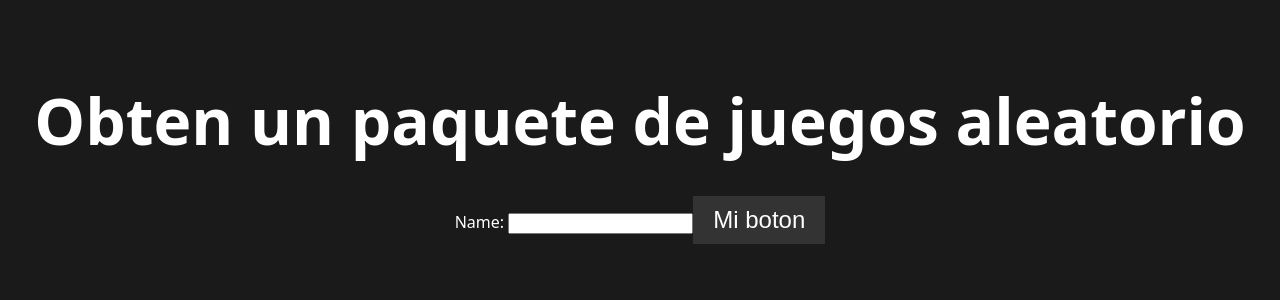
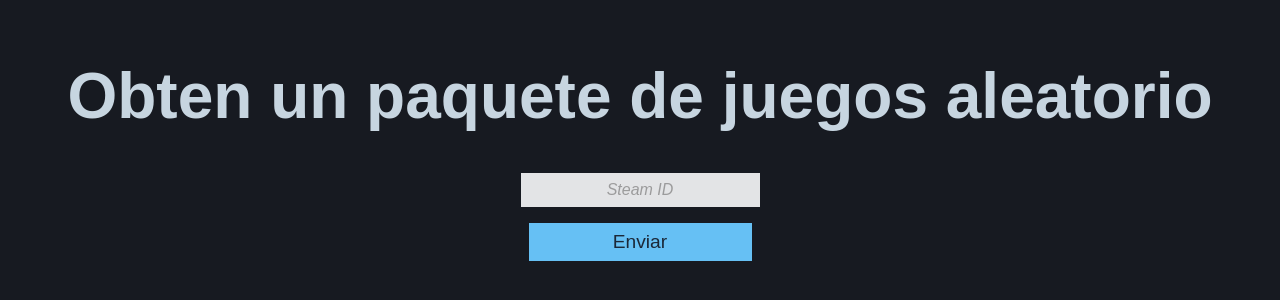
Before and after one commit to tamboles98/steamFloodgate, a React (Vite) app in the folder packages/front/: page / in a window 1280 px wide. Shown: the part 256-556 px from the top of the page. Built offline with nearby package versions, Linux system fonts and the light colour scheme.

Commit message:
Mejorar estilos y seguir atomizando componentes

```diff
--- /dev/null
+++ b/packages/front/src/components/SteamIdForm/SteamIdForm.css
@@ -0,0 +1,23 @@
+.steamIdForm {
+  display: flex;
+  flex-direction: column;
+  align-items: center;
+  gap: 1rem;
+}
+
+.steamIdInput {
+  padding: 0.5em;
+  font-size: 1em;
+  width: 100%;
+  max-width: 400px;
+  margin-top: 0.5em;
+  text-align: center;
+  border: none;
+  background-color: #e3e4e6;
+}
+
+.steamIdInput::placeholder {
+  color: #7e7d7d;
+  font-style: italic;
+  opacity: 0.7;
+}
--- /dev/null
+++ b/packages/front/src/components/SteamIdForm/SteamIdForm.tsx
@@ -0,0 +1,22 @@
+import { SubmitButton } from "../SubmitButton";
+import "./SteamIdForm.css";
+
+type handleSubmitType = (e: React.SubmitEvent<HTMLFormElement>) => void;
+
+export const SteamIdForm = ({
+  submitHandler,
+}: {
+  submitHandler: handleSubmitType;
+}) => {
+  return (
+    <form className="steamIdForm" onSubmit={(e) => submitHandler(e)}>
+      <input
+        className="steamIdInput"
+        type="text"
+        name="steamId"
+        placeholder="Steam ID"
+      />
+      <SubmitButton text="Enviar" />
+    </form>
+  );
+};
--- /dev/null
+++ b/packages/front/src/components/SteamIdForm/index.ts
@@ -0,0 +1,3 @@
+import { SteamIdForm } from "./SteamIdForm";
+
+export default SteamIdForm;
--- /dev/null
+++ b/packages/front/src/components/SubmitButton/SubmitButton.css
@@ -0,0 +1,17 @@
+.submitButton {
+  font-size: 1.2em;
+  text-align: center;
+  width: 100%;
+  max-width: 400px;
+  height: 2em;
+  background-color: #66c0f4;
+  color: #1b2838;
+  border: none;
+  display: flex;
+  align-items: center;
+  justify-content: center;
+}
+
+.submitButton:hover {
+  background-color: #2a475e;
+}
--- /dev/null
+++ b/packages/front/src/components/SubmitButton/SubmitButton.tsx
@@ -0,0 +1,9 @@
+import "./SubmitButton.css";
+
+export const SubmitButton = ({ text }: { text: string }) => {
+  return (
+    <button className="submitButton" type="submit">
+      {text}
+    </button>
+  );
+};
--- /dev/null
+++ b/packages/front/src/components/SubmitButton/index.ts
@@ -0,0 +1,2 @@
+import { SubmitButton } from "./SubmitButton";
+export { SubmitButton };
--- a/packages/front/src/index.css
+++ b/packages/front/src/index.css
@@ -1,15 +1,7 @@
 :root {
-  background-color: #1a1a1a;
-  color: #ffffff;
-  font-family: system-ui, Avenir, Helvetica, Arial, sans-serif;
-}
-
-button {
-  background-color: #333333;
-  color: #ffffff;
-  border: none;
-  padding: 10px 20px;
-  cursor: pointer;
+  background-color: #171a21;
+  color: #c7d5e0;
+  font-family: "Motiva Sans", Arial, Helvetica, sans-serif;
 }
 
 button:hover {
--- /dev/null
+++ b/packages/front/src/routes/index.css
@@ -0,0 +1,27 @@
+.steamIdForm {
+  display: flex;
+  flex-direction: column;
+  align-items: center;
+  gap: 1rem;
+}
+
+.steamIdInput {
+  padding: 0.5em;
+  font-size: 1em;
+  width: 100%;
+  max-width: 400px;
+  margin-top: 0.5em;
+  text-align: center;
+  border: none;
+  background-color: #e3e4e6;
+}
+
+.steamIdInput::placeholder {
+  color: #7e7d7d;
+  font-style: italic;
+  opacity: 0.7;
+}
+
+.steamIdForm > button:hover {
+  background-color: #2a475e;
+}
--- a/packages/front/src/routes/index.tsx
+++ b/packages/front/src/routes/index.tsx
@@ -1,34 +1,32 @@
 import { createFileRoute } from "@tanstack/react-router";
 import { useNavigate } from "@tanstack/react-router";
 import type React from "react";
+
+import "./index.css";
+import SteamIdForm from "../components/SteamIdForm";
 
 export const Route = createFileRoute("/")({
   component: RouteComponent,
 });
 
-const handleSubmit = (
-  e: React.SubmitEvent<HTMLFormElement>,
-  navigateHook: ReturnType<typeof useNavigate>,
-) => {
-  e.preventDefault();
-  console.log("submit");
-  const formData = new FormData(e.target);
-  const steamId = formData.get("steamId");
-  navigateHook({ to: `/${steamId}/result` });
+const createHandleSubmit = (navigateHook: ReturnType<typeof useNavigate>) => {
+  return (e: React.SubmitEvent<HTMLFormElement>) => {
+    e.preventDefault();
+    console.log("submit");
+    const formData = new FormData(e.target);
+    const steamId = formData.get("steamId");
+    navigateHook({ to: `/${steamId}/result` });
+  };
 };
 
 function RouteComponent() {
   const navigate = useNavigate();
+  const handleSubmit = createHandleSubmit(navigate);
 
   return (
     <>
       <h1>Obten un paquete de juegos aleatorio</h1>
-      <form onSubmit={(e) => handleSubmit(e, navigate)}>
-        <label>
-          Name: <input type="text" name="steamId" />
-        </label>
-        <button type="submit">Mi boton</button>
-      </form>
+      <SteamIdForm submitHandler={handleSubmit} />
     </>
   );
 }
```
